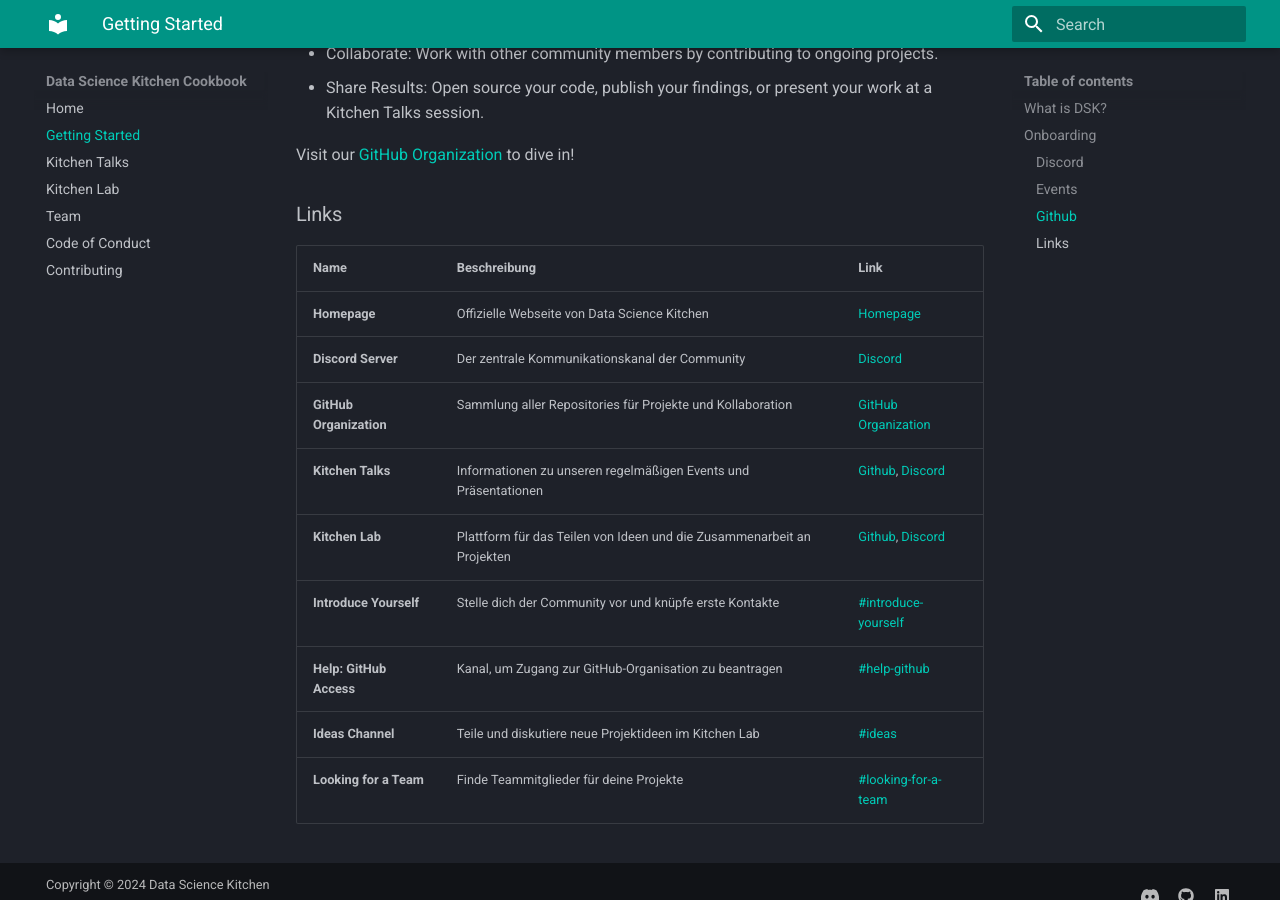
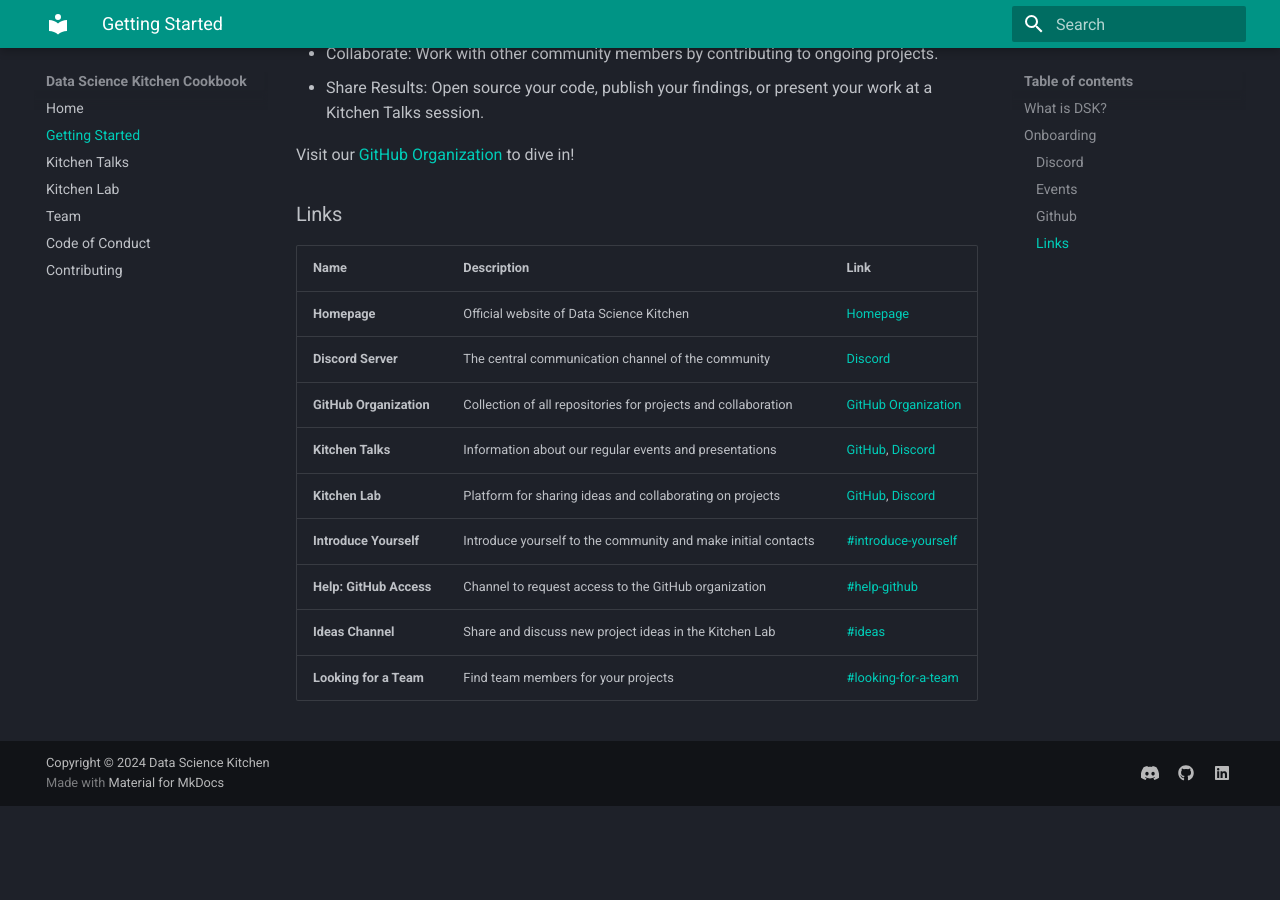
Before and after one commit to data-science-kitchen/cookbook, an MkDocs documentation site: the page built from docs/getting_started.md, in a window 1280 px wide and 900 px high, scrolled down 2455 px. Built offline with MkDocs 1.6.1 and Material for MkDocs 9.7.7, drawn with Linux system fonts in a browser that asks for light colours; after the commit the page ends 3261 px from its top, so only the background shows below that.

Commit message:
docs: changed language from ger to eng

```diff
--- a/docs/getting_started.md
+++ b/docs/getting_started.md
@@ -67,14 +67,14 @@
 
 ### Links
 
-| **Name**            | **Beschreibung**                                                                                     | **Link**                                                                                           |
-|----------------------|-----------------------------------------------------------------------------------------------------|---------------------------------------------------------------------------------------------------|
-| **Homepage**         | Offizielle Webseite von Data Science Kitchen                                                        | [Homepage](https://data-science-kitchen.github.io/cookbook/)                                      |
-| **Discord Server**   | Der zentrale Kommunikationskanal der Community                                                      | [Discord](https://discord.gg/rtpgc6FCGZ)                                                         |
-| **GitHub Organization** | Sammlung aller Repositories für Projekte und Kollaboration                                         | [GitHub Organization](https://github.com/data-science-kitchen)                                   |
-| **Kitchen Talks**    | Informationen zu unseren regelmäßigen Events und Präsentationen                                     | [Github](https://github.com/data-science-kitchen/kitchen-talks), [Discord](https://discord.com/channels/1266840090987200708/1269030704982003802) |
-| **Kitchen Lab**      | Plattform für das Teilen von Ideen und die Zusammenarbeit an Projekten                              | [Github](https://github.com/data-science-kitchen/kitchen-lab), [Discord](https://discord.com/channels/1266840090987200708/1266847603534856203) |
-| **Introduce Yourself** | Stelle dich der Community vor und knüpfe erste Kontakte                                            | [#introduce-yourself](https://discord.com/channels/1266840090987200708/1272650912606982205)      |
-| **Help: GitHub Access** | Kanal, um Zugang zur GitHub-Organisation zu beantragen                                             | [#help-github](https://discord.com/channels/1266840090987200708/1285341289377829038)             |
-| **Ideas Channel**    | Teile und diskutiere neue Projektideen im Kitchen Lab                                               | [#ideas](https://discord.com/channels/1266840090987200708/1266847603534856203)                  |
-| **Looking for a Team** | Finde Teammitglieder für deine Projekte                                                           | [#looking-for-a-team](https://discord.com/channels/1266840090987200708/1269023783650463774)      |
+| **Name**               | **Description**                                                                                    | **Link**                                                                                           |
+|------------------------|----------------------------------------------------------------------------------------------------|----------------------------------------------------------------------------------------------------|
+| **Homepage**           | Official website of Data Science Kitchen                                                           | [Homepage](https://data-science-kitchen.github.io/cookbook/)                                       |
+| **Discord Server**     | The central communication channel of the community                                                 | [Discord](https://discord.gg/rtpgc6FCGZ)                                                           |
+| **GitHub Organization**| Collection of all repositories for projects and collaboration                                       | [GitHub Organization](https://github.com/data-science-kitchen)                                     |
+| **Kitchen Talks**      | Information about our regular events and presentations                                             | [GitHub](https://github.com/data-science-kitchen/kitchen-talks), [Discord](https://discord.com/channels/1266840090987200708/1269030704982003802) |
+| **Kitchen Lab**        | Platform for sharing ideas and collaborating on projects                                           | [GitHub](https://github.com/data-science-kitchen/kitchen-lab), [Discord](https://discord.com/channels/1266840090987200708/1266847603534856203) |
+| **Introduce Yourself** | Introduce yourself to the community and make initial contacts                                      | [#introduce-yourself](https://discord.com/channels/1266840090987200708/1272650912606982205)        |
+| **Help: GitHub Access**| Channel to request access to the GitHub organization                                               | [#help-github](https://discord.com/channels/1266840090987200708/1285341289377829038)               |
+| **Ideas Channel**      | Share and discuss new project ideas in the Kitchen Lab                                             | [#ideas](https://discord.com/channels/1266840090987200708/1266847603534856203)                     |
+| **Looking for a Team** | Find team members for your projects                                                                | [#looking-for-a-team](https://discord.com/channels/1266840090987200708/1269023783650463774)        |
```
